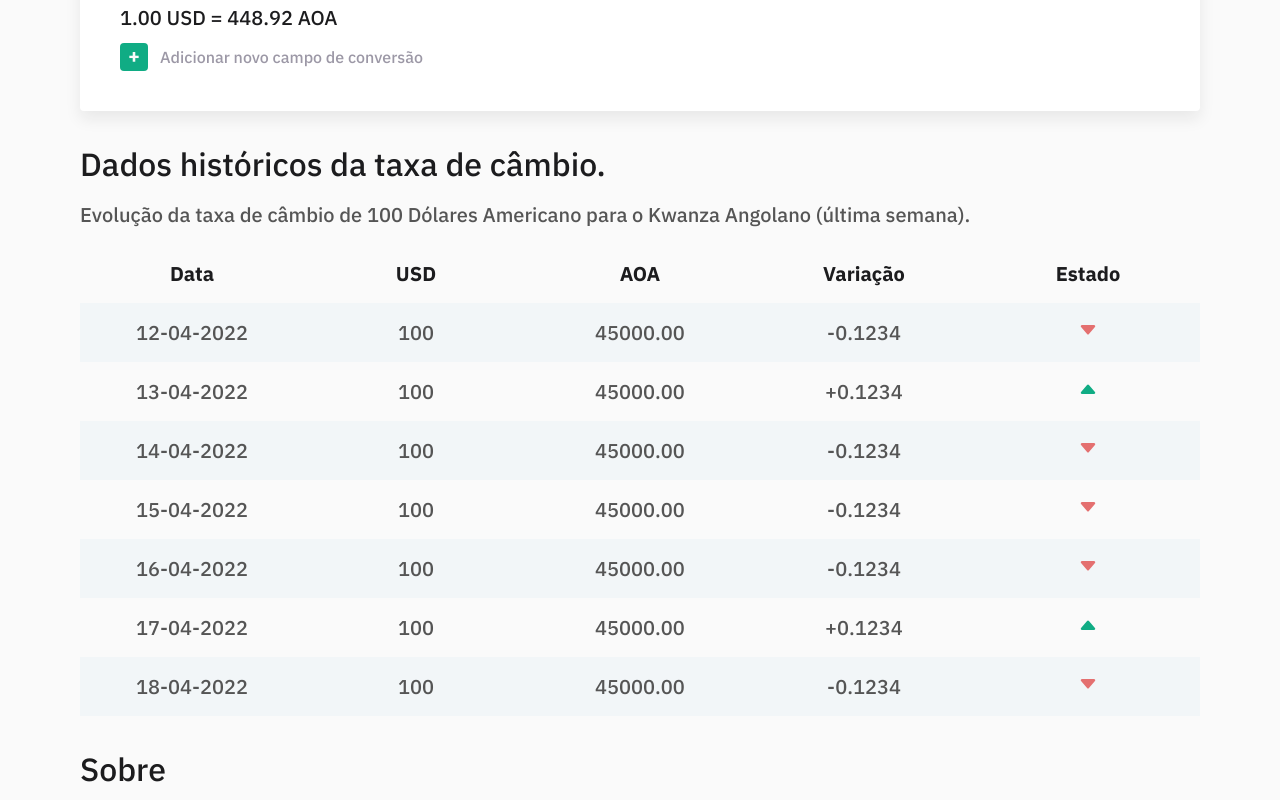
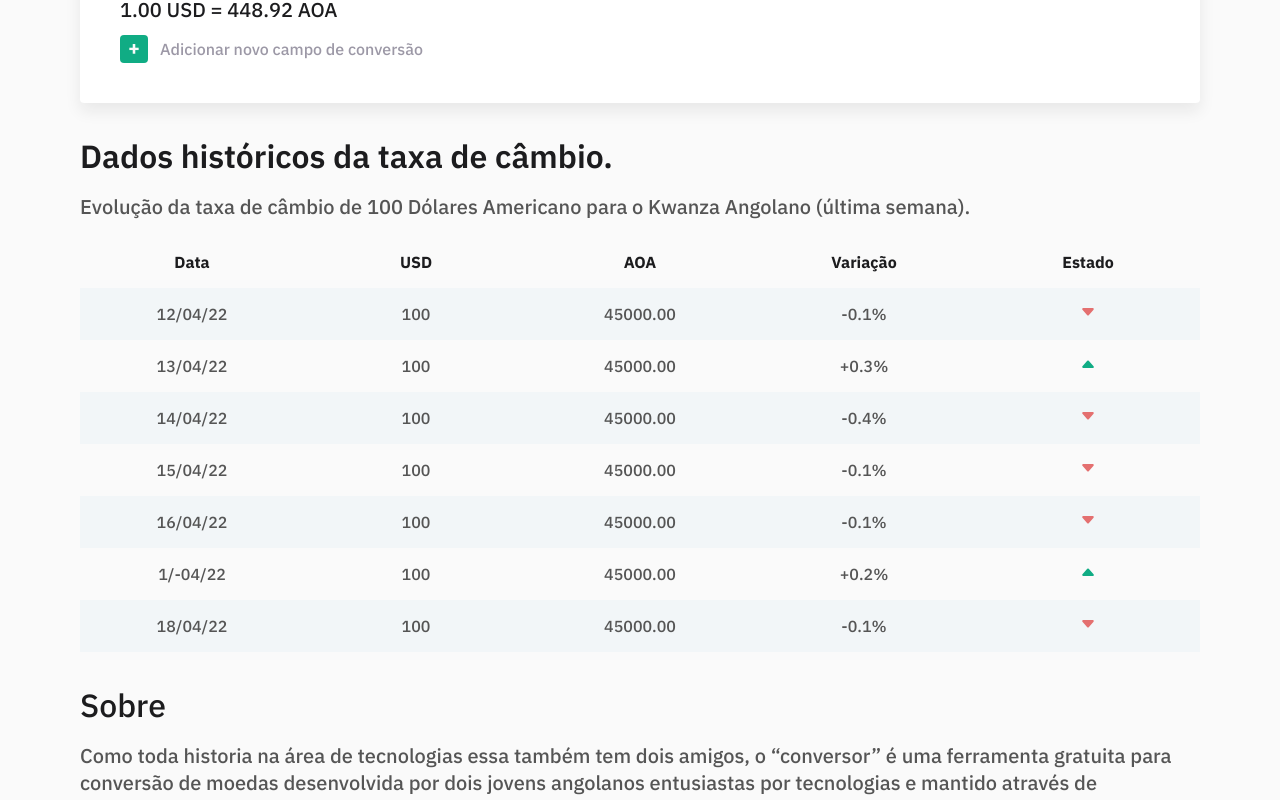
Before and after one commit to datwayskrt/currency-converter, a React (Create React App) app: page / in a window 1280 px wide. Shown: the part 407-1207 px from the top of the page. Built offline with nearby package versions, Linux system fonts and the light colour scheme.

Commit message:
Ajustes 02

```diff
--- a/src/components/About/styles.js
+++ b/src/components/About/styles.js
@@ -6,12 +6,24 @@ export const Container = styled.div`
     /* margin: var(--space-lg); */
 
     /* border: 2px solid red; */
+
+    @media(max-width: 480px){
+        padding: 0 var(--space-unit);
+    }
 `;
 
 export const Heading = styled.h1`
     font-size: var(--font-size-32);
     color: var(--text-color-primary);
     font-weight: 500;
+
+    @media(max-width: 768px){
+        font-size: var(--font-size-28);
+    }
+
+    @media(max-width: 480px){
+        font-size: var(--font-size-24);
+    }
 `;
 
 export const Paragraph = styled.p`
--- a/src/components/Calculator/styles.js
+++ b/src/components/Calculator/styles.js
@@ -15,7 +15,7 @@ export const Container = styled.div`
     } */
 
     @media(max-width: 480px){
-        padding: var(--space-xl) var(--space-unit);
+        padding: var(--space-lg) var(--space-unit);
     }
 
     /* padding-bottom: var(--space-lg); */
--- a/src/components/Historic/index.js
+++ b/src/components/Historic/index.js
@@ -27,52 +27,52 @@ const Historic = () => {
                   <Th>Estado</Th>
               </Tr>
               <Tr>
-                  <Td>12-04-2022</Td>
+                  <Td>12/04/22</Td>
                   <Td>100</Td>
                   <Td>45000.00</Td>
-                  <Td>-0.1234</Td>
+                  <Td>-0.1%</Td>
                   <Td><BsCaretDownFill color='#E47070' /></Td>
               </Tr>
               <Tr>
-                  <Td>13-04-2022</Td>
+                  <Td>13/04/22</Td>
                   <Td>100</Td>
                   <Td>45000.00</Td>
-                  <Td>+0.1234</Td>
+                  <Td>+0.3%</Td>
                   <Td><BsCaretUpFill color='#10AC84' /></Td>
               </Tr>
               <Tr>
-                  <Td>14-04-2022</Td>
+                  <Td>14/04/22</Td>
                   <Td>100</Td>
                   <Td>45000.00</Td>
-                  <Td>-0.1234</Td>
+                  <Td>-0.4%</Td>
                   <Td><BsCaretDownFill color='#E47070' /></Td>
               </Tr>
               <Tr>
-                  <Td>15-04-2022</Td>
+                  <Td>15/04/22</Td>
                   <Td>100</Td>
                   <Td>45000.00</Td>
-                  <Td>-0.1234</Td>
+                  <Td>-0.1%</Td>
                   <Td><BsCaretDownFill color='#E47070' /></Td>
               </Tr>
               <Tr>
-                  <Td>16-04-2022</Td>
+                  <Td>16/04/22</Td>
                   <Td>100</Td>
                   <Td>45000.00</Td>
-                  <Td>-0.1234</Td>
+                  <Td>-0.1%</Td>
                   <Td><BsCaretDownFill color='#E47070' /></Td>
               </Tr>
               <Tr>
-                  <Td>17-04-2022</Td>
+                  <Td>1/-04/22</Td>
                   <Td>100</Td>
                   <Td>45000.00</Td>
-                  <Td>+0.1234</Td>
+                  <Td>+0.2%</Td>
                   <Td><BsCaretUpFill color='#10AC84' /></Td>
               </Tr>
               <Tr>
-                  <Td>18-04-2022</Td>
+                  <Td>18/04/22</Td>
                   <Td>100</Td>
                   <Td>45000.00</Td>
-                  <Td>-0.1234</Td>
+                  <Td>-0.1%</Td>
                   <Td><BsCaretDownFill color='#E47070' /></Td>
               </Tr>
           </Table>
--- a/src/components/Historic/styles.js
+++ b/src/components/Historic/styles.js
@@ -6,12 +6,26 @@ export const Container = styled.div`
     margin: var(--space-lg);
 
     /* border: 2px solid red; */
+
+    @media(max-width: 480px){
+        padding: 0 var(--space-unit);
+    }
 `;
 
 export const Heading = styled.h1`
     font-size: var(--font-size-32);
     color: var(--text-color-primary);
-    font-weight: 500;
+    font-weight: 600;
+
+    /* border: 2px solid red; */
+
+    @media(max-width: 768px){
+        font-size: var(--font-size-28);
+    }
+
+    @media(max-width: 480px){
+        font-size: var(--font-size-24);
+    }
 `;
 
 export const Paragraph = styled.p`
@@ -27,6 +41,14 @@ export const Table = styled.table`
     border: none;
     border-collapse: collapse;
     table-layout: fixed;
+
+    @media(max-width: 768px){
+        font-size: var(--font-size-16);
+    }
+
+    @media(max-width: 480px){
+        font-size: var(--font-size-14);
+    }
 `;
 
 export const Tr = styled.tr`
@@ -43,18 +65,26 @@ export const Tr = styled.tr`
 
 export const Th = styled.th`
     border: none;
-    font-size: var(--font-size-20);
+    /* font-size: var(--font-size-20); */
     color: var(--text-color-primary);
     padding: var(--space-unit) 0;
 
     :nth-child(1) {
         padding: var(--space-unit);
     }
+
+    /* @media(max-width: 768px){
+        font-size: var(--font-size-14);
+    } */
+
+    /* @media(max-width: 480px){
+        font-size: var(--font-size-24);
+    } */
 `;
 
 export const Td = styled.td`
     border: none;
-    font-size: var(--font-size-20);
+    /* font-size: var(--font-size-20); */
     color: var(--text-color-tertiary);
     font-weight: 500;
     padding: var(--space-unit) 0;
--- a/src/components/Menu/styles.js
+++ b/src/components/Menu/styles.js
@@ -13,7 +13,7 @@ export const Container = styled.header`
     /* background-color: #FAFAFA; */
     /* height: ${props => props.width >= 920 ? '100px' : '65px'}; */
 
-    border: 2px solid red;
+    /* border: 2px solid red; */
 
     @media(max-width: 1200px){
         padding: 0 2rem;
@@ -33,7 +33,7 @@ export const Nav = styled.nav`
     justify-content: space-between;
     /* height: ${props => props.width >= 920 ? '65%' : '100%'}; */
 
-    border: 2px solid green;
+    /* border: 2px solid green; */
 `;
 
 // export const Label = styled.p`
--- a/src/pages/Home/styles.js
+++ b/src/pages/Home/styles.js
@@ -42,7 +42,7 @@ export const Header = styled.header`
     justify-content: space-between;
     margin: var(--space-lg);
 
-    border: 2px solid red;
+    /* border: 2px solid red; */
 
     @media(max-width: 768px){
         flex-direction: column;
```
